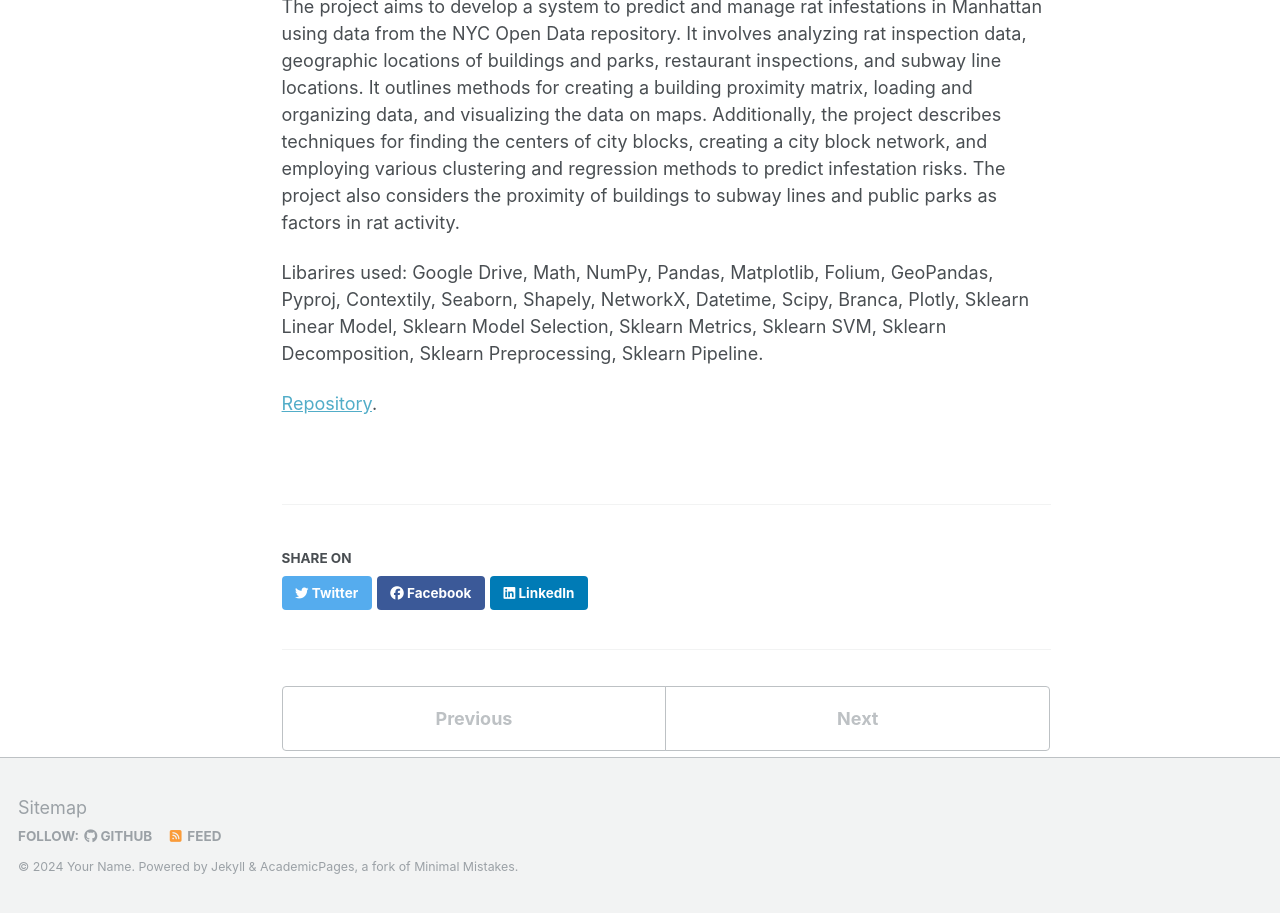
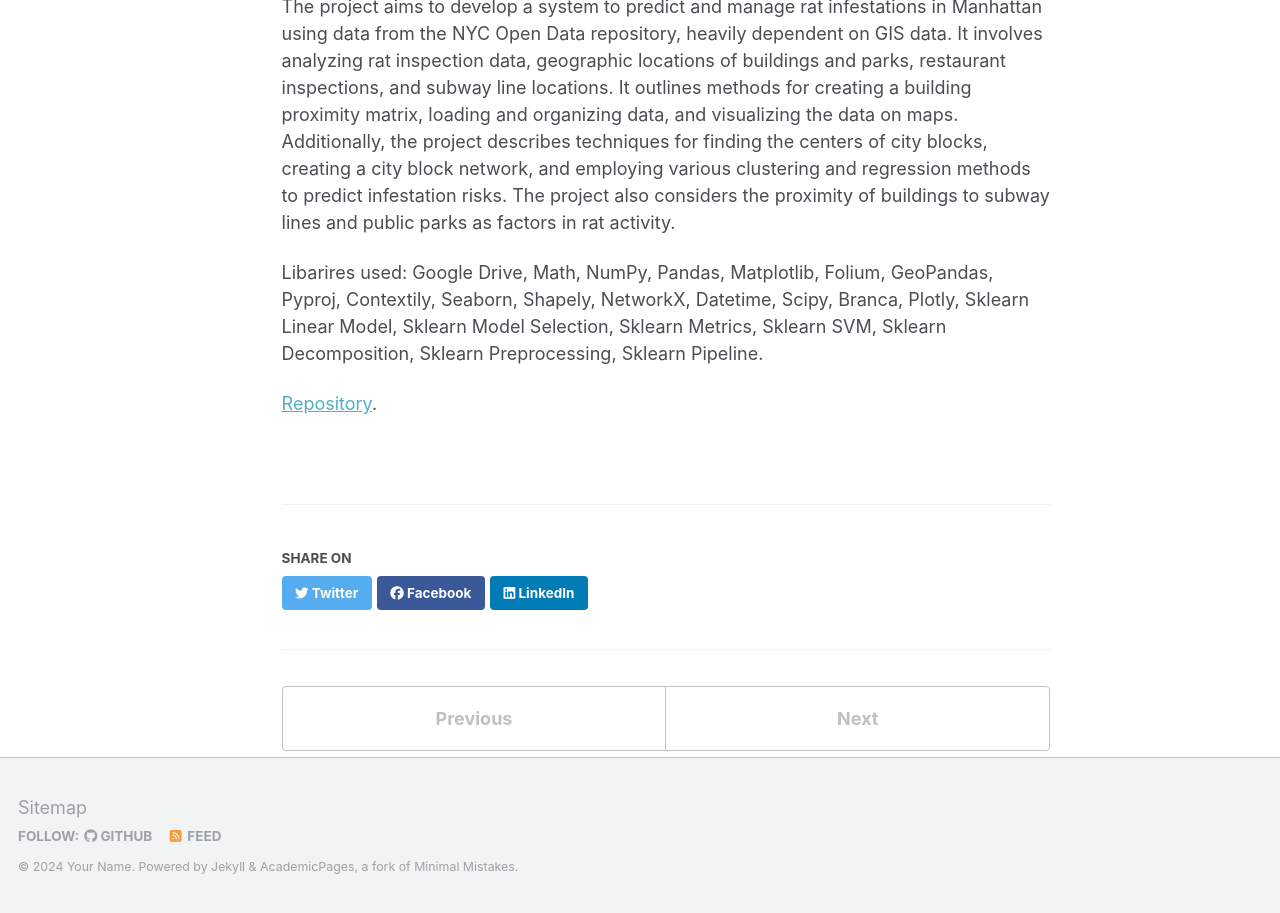
Before and after one commit to kryogenica/CV, a Jekyll site: the page built from _portfolio/portfolio-nyc-rats.md, in a window 1280 px wide, cut to the strip 222-1135 px from the top of the page. Built offline with Jekyll 4.4.1, drawn with Linux system fonts in a browser that asks for light colours.

Commit message:
Update portfolio-nyc-rats.md

```diff
--- a/_portfolio/portfolio-nyc-rats.md
+++ b/_portfolio/portfolio-nyc-rats.md
@@ -4,7 +4,7 @@ excerpt: "The project developed a system to predict and manage rat infestations
 collection: portfolio
 ---
 
-The project aims to develop a system to predict and manage rat infestations in Manhattan using data from the NYC Open Data repository. It involves analyzing rat inspection data, geographic locations of buildings and parks, restaurant inspections, and subway line locations. It outlines methods for creating a building proximity matrix, loading and organizing data, and visualizing the data on maps. Additionally, the project describes techniques for finding the centers of city blocks, creating a city block network, and employing various clustering and regression methods to predict infestation risks. The project also considers the proximity of buildings to subway lines and public parks as factors in rat activity.
+The project aims to develop a system to predict and manage rat infestations in Manhattan using data from the NYC Open Data repository, heavily dependent on GIS data. It involves analyzing rat inspection data, geographic locations of buildings and parks, restaurant inspections, and subway line locations. It outlines methods for creating a building proximity matrix, loading and organizing data, and visualizing the data on maps. Additionally, the project describes techniques for finding the centers of city blocks, creating a city block network, and employing various clustering and regression methods to predict infestation risks. The project also considers the proximity of buildings to subway lines and public parks as factors in rat activity.
 
 Libarires used: Google Drive, Math, NumPy, Pandas, Matplotlib, Folium, GeoPandas, Pyproj, Contextily, Seaborn, Shapely, NetworkX, Datetime, Scipy, Branca, Plotly, Sklearn Linear Model, Sklearn Model Selection, Sklearn Metrics, Sklearn SVM, Sklearn Decomposition, Sklearn Preprocessing, Sklearn Pipeline.
 
```
